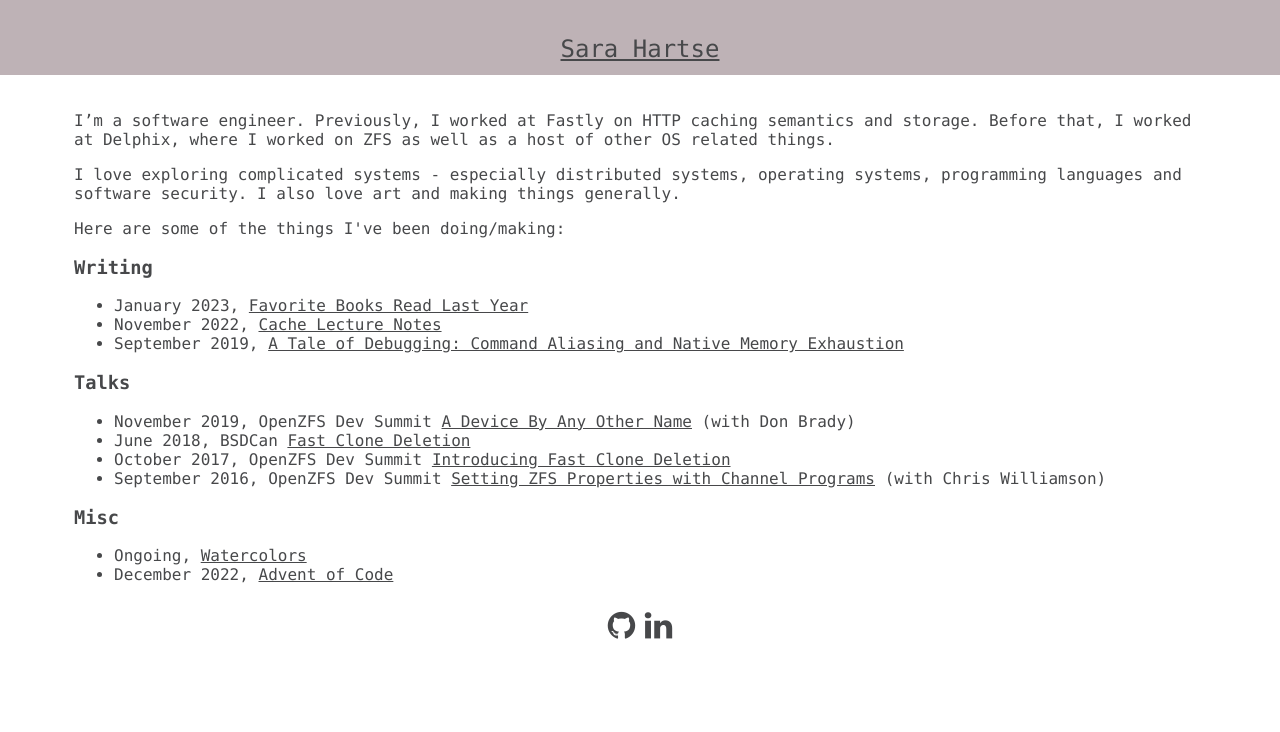
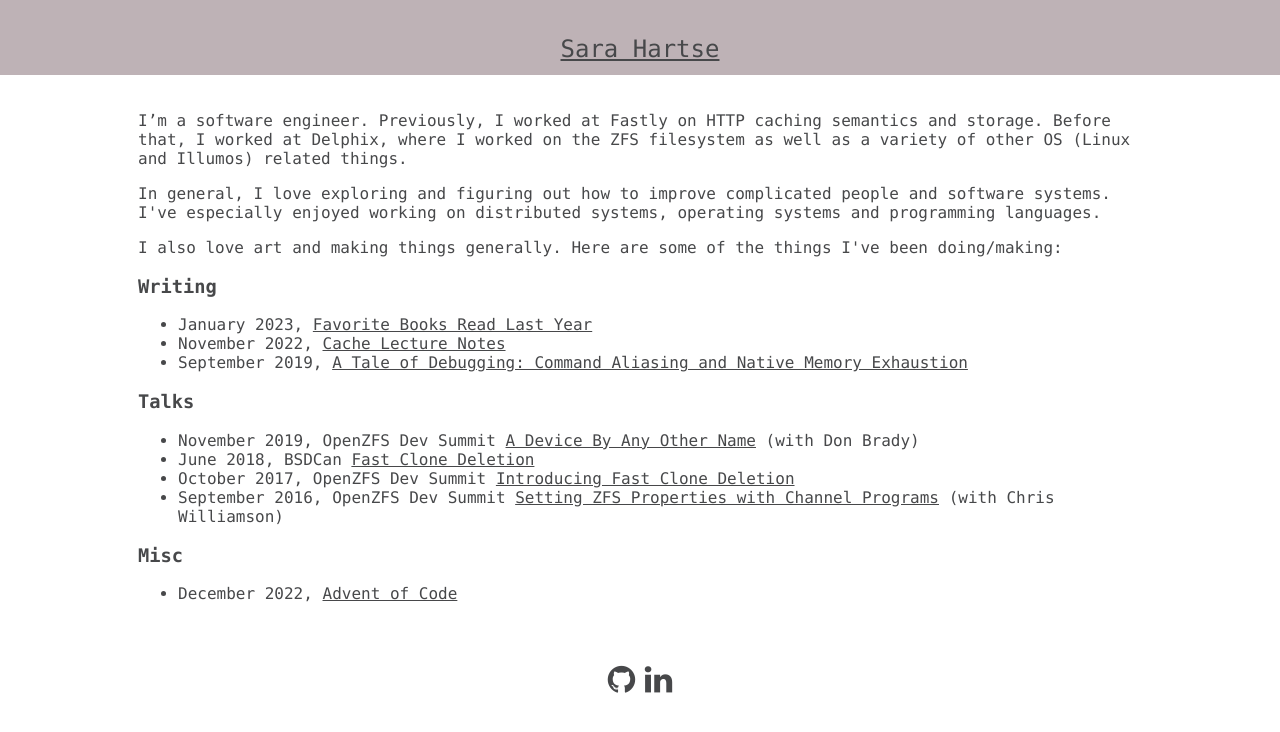
Before and after one commit to shartse/shartse.github.io, a Jekyll site: the page built from index.html, in a window 1280 px wide. Shown: the top 732 px of the page. Built offline with Jekyll 4.4.1, drawn with Linux system fonts in a browser that asks for light colours.

Commit message:
Code cleanup for HTML and CSS, tweak home page

```diff
--- a/_config.yml
+++ b/_config.yml
@@ -1,3 +1,7 @@
-name: Sara
+title: "Sara Hartse"
+author:
+        name: "Sara Hartse"
+        email: "shartse@gmail.com"
+
+permalink: /blog/:year/:month/:day/:title
 markdown: kramdown
-permalink: /blog/:year/:month/:day/:title
--- a/_layouts/default.html
+++ b/_layouts/default.html
@@ -1,9 +1,12 @@
 <html>
   <head>
-  <title>Sara Hartse</title>
+    <title>{{ site.title }}</title>
     <link rel="stylesheet" type="text/css" href="/css/style.css">
+
+    <!-- Font -->
     <link href="https://fonts.googleapis.com/css?family=Assistant&display=swap" rel="stylesheet">
 
+    <!-- Favicon Assets and Configuration -->
     <link rel="apple-touch-icon" sizes="180x180" href="/docs/assets/apple-touch-icon.png">
     <link rel="icon" type="image/png" sizes="32x32" href="/docs/assets/favicon-32x32.png">
     <link rel="icon" type="image/png" sizes="16x16" href="/docs/assets/favicon-16x16.png">
@@ -18,17 +21,15 @@
   <body>
     <div class="container">
 
-		<div class="item title"><a href="/">Sara Hartse</a></div>
-
-
+      <div class="item title"><a href="/">{{ site.title }}</a></div>
       <div class="item body">{{ content }}</div>
 
+      <!-- Social Media Icons -->
       <div class="item icons">
         <link rel="stylesheet" href="https://maxcdn.bootstrapcdn.com/font-awesome/4.7.0/css/font-awesome.min.css">
         <a target="_blank" href="https://github.com/shartse"><i class="fa fa-2x fa-github"></i></a>
         <a target="_blank" href="https://www.linkedin.com/in/sara-hartse-13b293101/"><i class="fa fa-2x fa-linkedin"></i></a>
       </div>
-
     </div><!-- /.container -->
   </body>
 </html>
--- a/css/style.css
+++ b/css/style.css
@@ -1,13 +1,10 @@
 .container {
   display: grid;
-  grid-template-columns: 5% 1fr 1fr 1fr 5%;
+  grid-template-columns: 10% 1fr 1fr 1fr 10%;
   grid-template-rows: 75px;
   grid-gap: 10px;
   background-color: #fff;
   border-radius: 1px;
-}
-
-.item {
 }
 
 .title {
@@ -21,31 +18,27 @@
   grid-row-end: 2;
   background-color: #beb2b6;
 }
-.nav {
-   text-align: center;
-   grid-column-start: 3;
-   grid-column-end: 4;
-   grid-row-start: 2;
-   grid-row-end: 3;
-}
+
 .body {
   grid-column-start: 2;
   grid-column-end: 5;
   grid-row-start: 3;
   grid-row-end: 4;
 }
+
 .icons {
   grid-column-start: 2;
   grid-column-end: 5;
   grid-row-start: 4;
   grid-row-end: 5;
   text-align: center;
+  padding: 35px;
 }
 
 .grid {
   display: grid;
   grid-template-columns: repeat(auto-fill, minmax(200px, 1fr));
-  grid-gap: 20px;
+  grid-gap: 25px;
   align-items: start;
 }
 
@@ -75,7 +68,6 @@ a:link {
 }
 
 /* visited link */
-
 #nav a:link {
     text-decoration: none;
 }
--- a/index.html
+++ b/index.html
@@ -1,21 +1,21 @@
 ---
 layout: default
-title: Sara Hartse
 ---
 
 <p>
 I’m a software engineer. Previously, I worked at Fastly on HTTP caching semantics and storage. Before that,
-I worked at Delphix, where I worked on ZFS as well as a host of other OS related things.
+I worked at Delphix, where I worked on the ZFS filesystem as well as a variety of other OS (Linux and Illumos) related things.
 </p>
+
 <p>
-I love exploring complicated systems - especially distributed systems, operating systems, programming languages and software security.
+In general, I love exploring and figuring out how to improve complicated people and software systems. I've especially enjoyed working on
+distributed systems, operating systems and programming languages.
+</p>
+
+<p>
 I also love art and making things generally.
-</p>
-<p>
 Here are some of the things I've been doing/making:
 </p>
-
-
 <p>
 <h3>Writing</h3>
 <ul>
@@ -34,7 +34,6 @@ Here are some of the things I've been doing/making:
 
 <h3> Misc </h3>
 <ul>
-        <li>Ongoing, <a href= "/watercolors/index.html">Watercolors</a></li>
         <li>December 2022, <a href="https://github.com/shartse/advent-of-code-22">Advent of Code</a></li>
 </ul>
 </p>
```
Also changed, not shown: README.md. Lines whose indentation alone changed are shown as unchanged.
